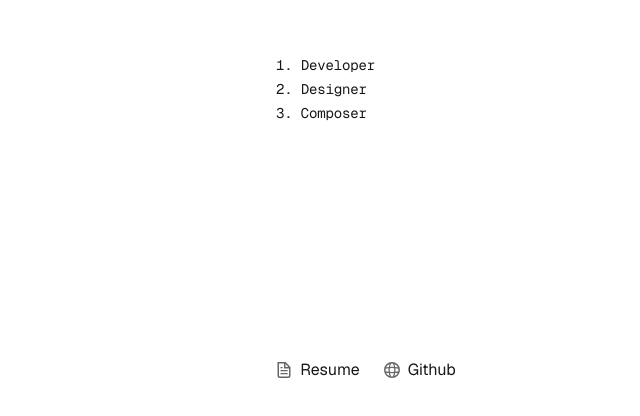
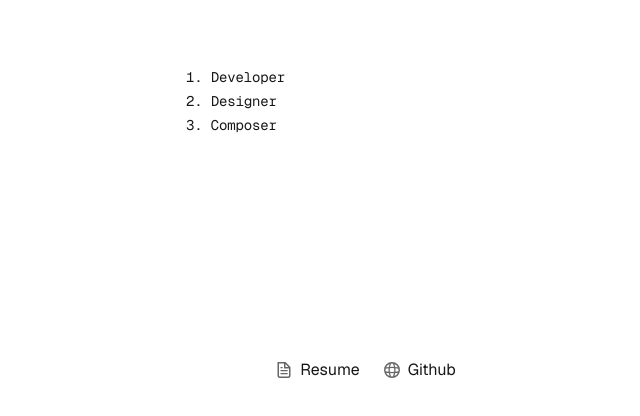
Before and after one commit to giantsquad/sameer-syed, a Next.js app: page / in a window 1280 px wide. Shown: the part 340-756 px from the top of the page, without its empty margins (274-914 px from the left). Built offline with nearby package versions, Linux system fonts and the light colour scheme.

Commit message:
Add sitemap.xml/robots.txt, and try fixing sameer syed

```diff
--- a/src/app/page.tsx
+++ b/src/app/page.tsx
@@ -5,11 +5,10 @@ export default function Home() {
     <div className="grid grid-rows-[20px_1fr_20px] items-center justify-items-center min-h-screen p-8 pb-20 gap-16 sm:p-20 font-[family-name:var(--font-geist-sans)]">
       <main className="flex flex-col gap-[32px] row-start-2 items-center sm:items-start">
         <Image
-          className="dark:invert"
           src="/sameerSyedWebsiteLogos.svg"
           alt="Sameer Syed"
-          width={180}
-          height={38}
+          width={360}
+          height={76}
           priority
         />
         <ol className="list-inside list-decimal text-sm/6 text-center sm:text-left font-[family-name:var(--font-geist-mono)]">
```
Also changed, not shown: public/robots.txt (added), 1 other file (tests, documents, lock files or other folders).
